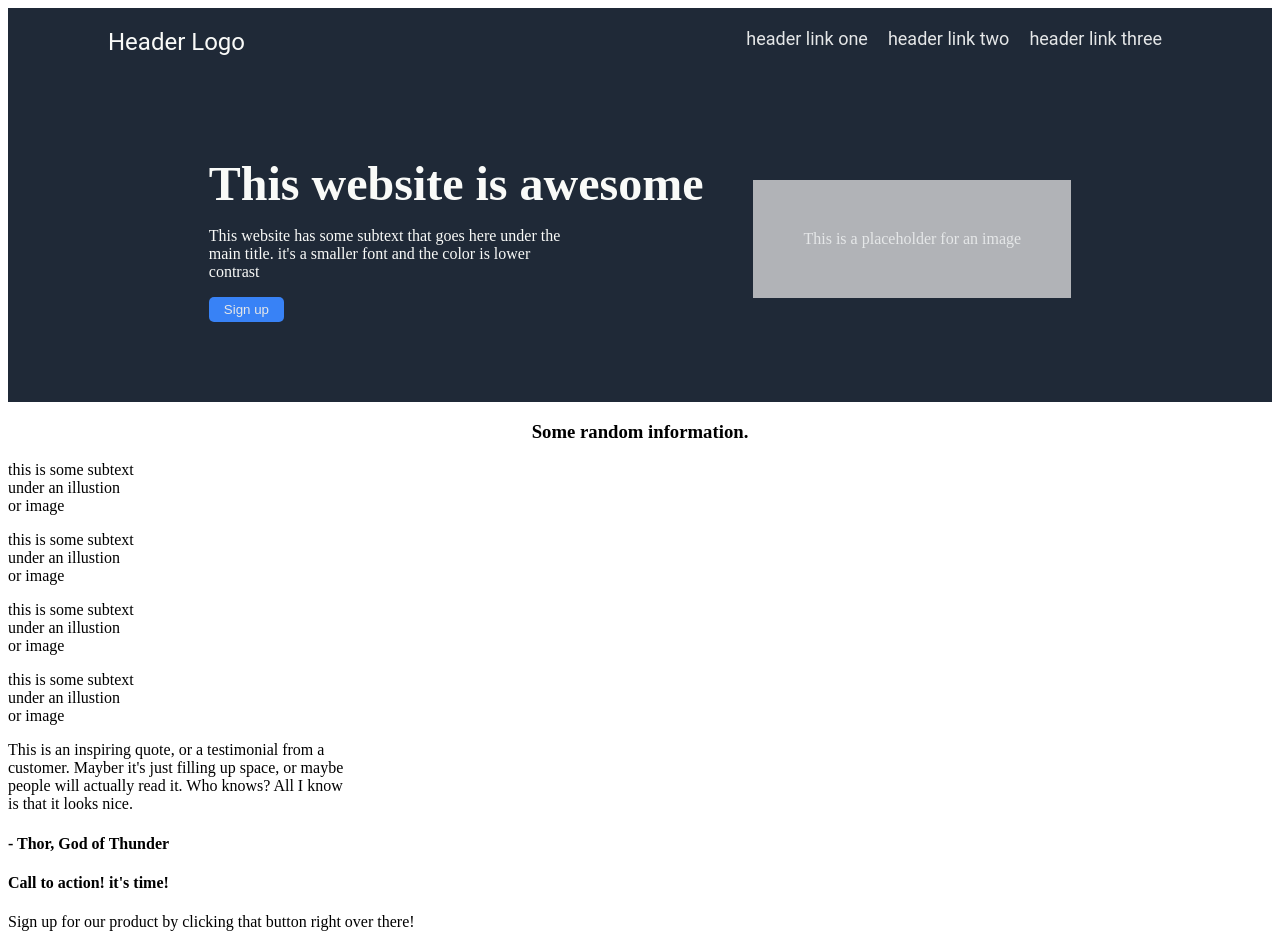
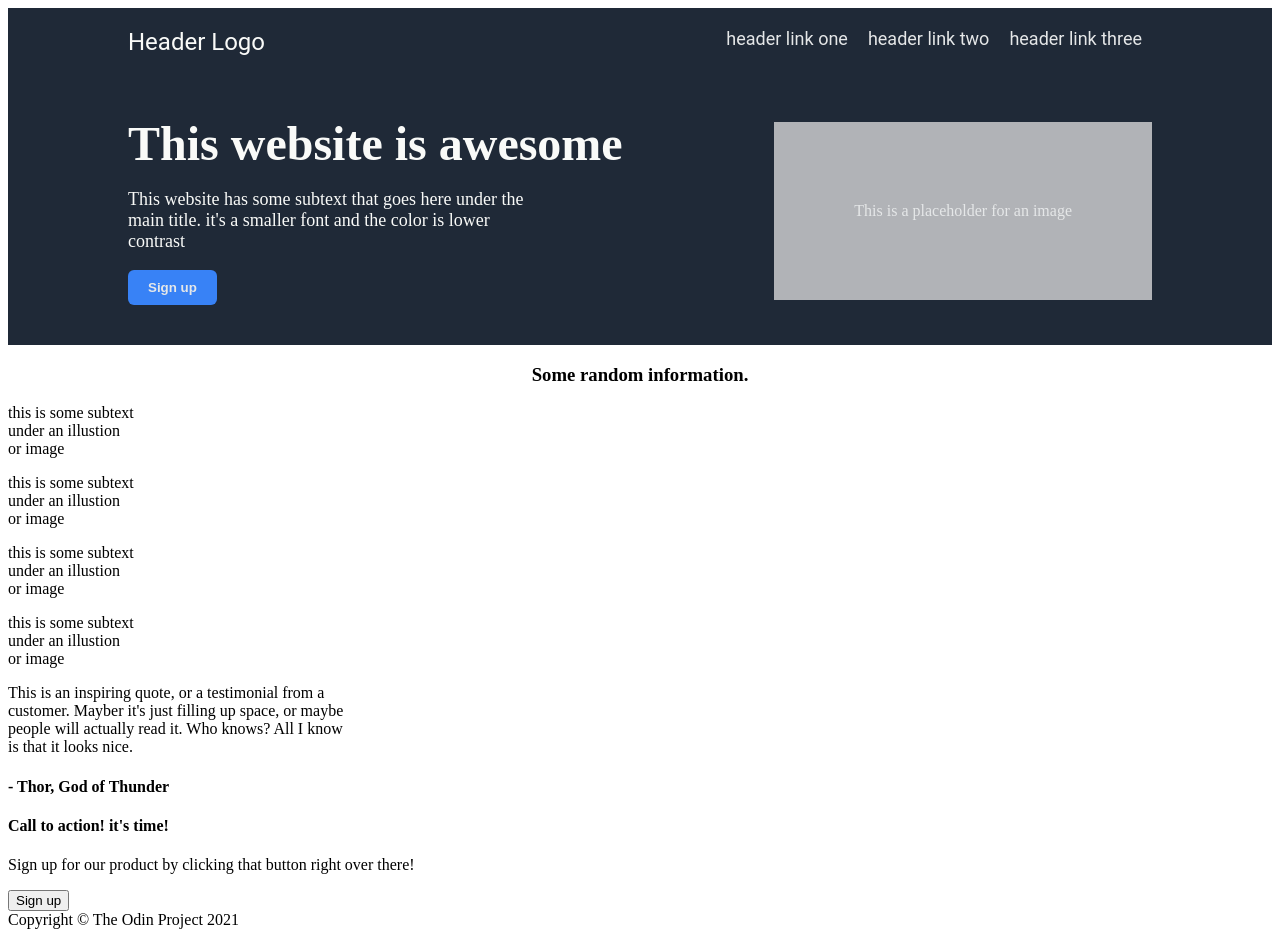
Before and after one commit to promitdas345/LandingPage, a plain HTML site: page index.html in a window 1280 px wide. Shown: the top 934 px of the page. Drawn offline with Linux system fonts and the light colour scheme.

Commit message:
update on the header section

```diff
--- a/style.css
+++ b/style.css
@@ -2,7 +2,7 @@ header{
     font-family: Roboto,  sans-serif;
     display:flex;
     justify-content: space-between;
-    padding: 20px 100px;
+    padding: 20px 120px;
 
 
 
@@ -40,28 +40,32 @@ a{
     font-size:48px;
     color: #F9FAF8;
     font-weight: 900;
+
 }
+
 .sub{
     color: #F9FAF8;
+    font-size: 18px;
 }
 #bu{
     background-color: #3882F6;
     color: #E5E7E8;
-    border-radius:5px;
+    border-radius:6px;
     border: none;
 
-    padding:5px 15px;
+    padding:10px 20px;
+    font-weight: bold;
 }
 h3{
     text-align: center;
 }
 .container{
     display:flex;
-    justify-content: center;
+    justify-content: space-between;
     gap: 50px;
     align-items: center;
     margin: 0 auto;
-    padding: 80px 20px;
+    padding: 40px 120px;
 
 }
 #img{
@@ -70,7 +74,8 @@ h3{
     justify-content: center;
     align-items: center;
 background-color: rgba(221, 221, 221, 0.767);
-padding: 50px;
+padding: 80px;
+text-align: center;
 
 
 
```
